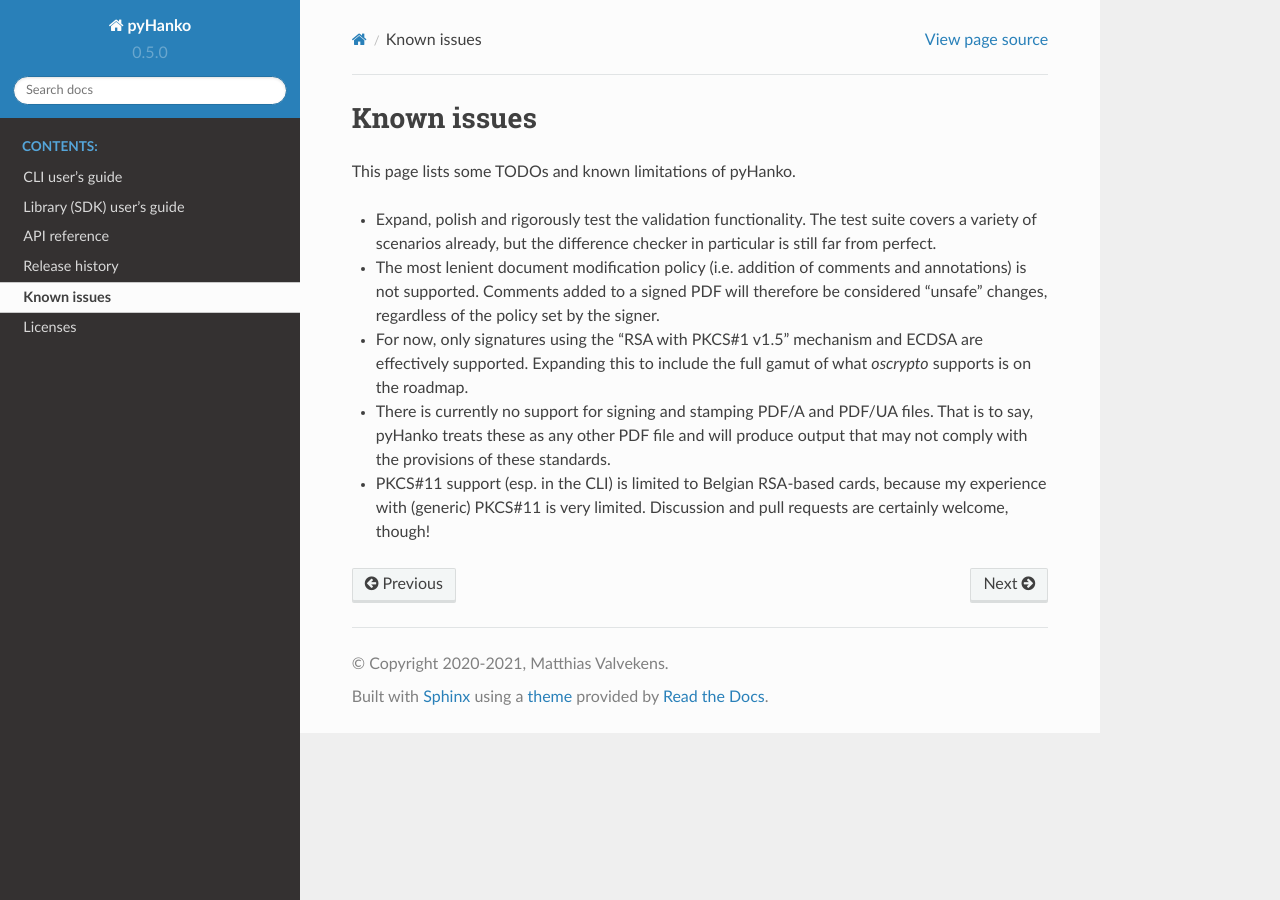
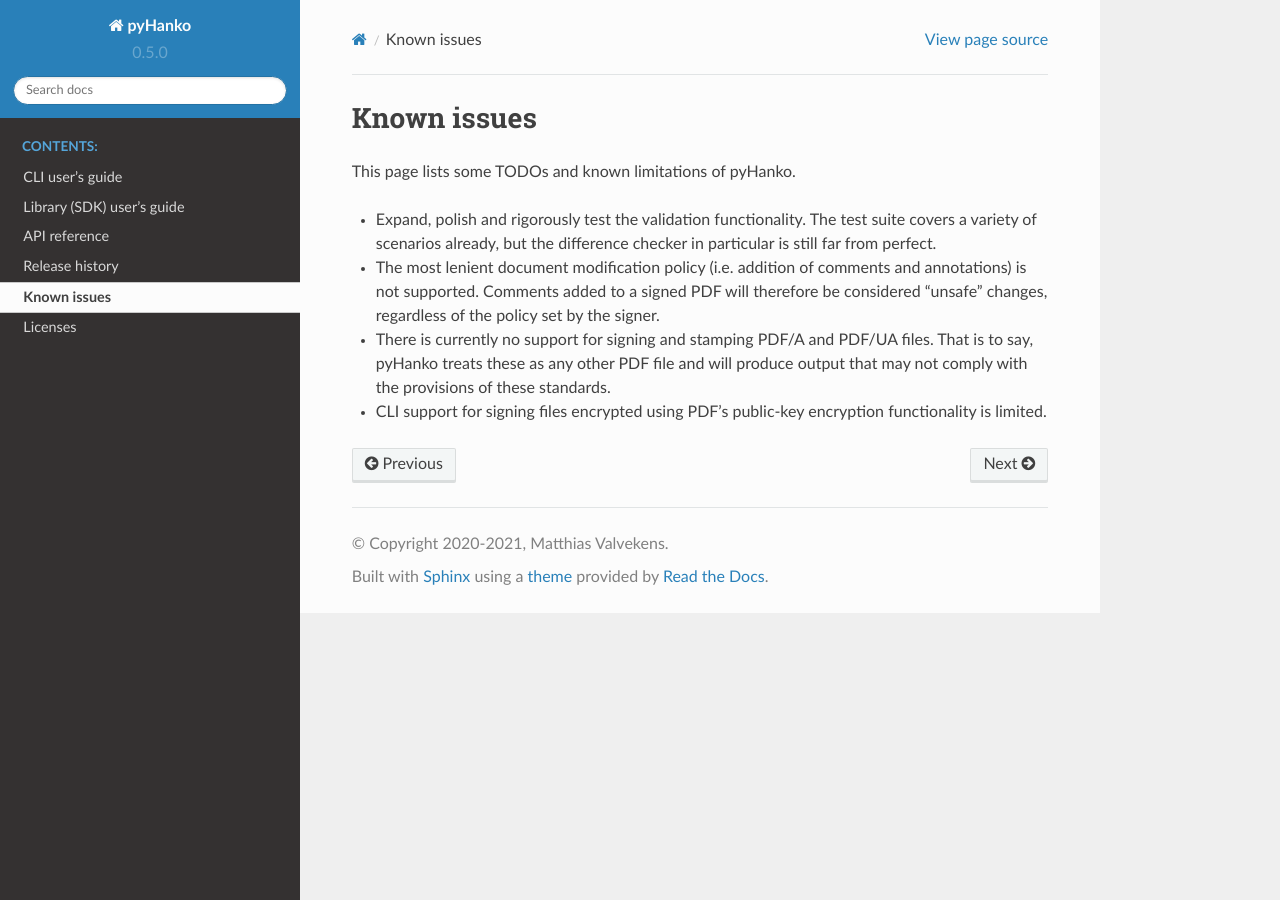
Before and after one commit to MatthiasValvekens/pyHanko, a Sphinx documentation site: the page built from docs/known-issues.rst, in a window 1280 px wide. Built offline with Sphinx 7.4.7 and the Read the Docs theme 2.0.0, drawn with Linux system fonts in a browser that asks for light colours.

Commit message:
Update known issues page

```diff
--- a/docs/known-issues.rst
+++ b/docs/known-issues.rst
@@ -10,13 +10,8 @@ This page lists some TODOs and known limitations of pyHanko.
   annotations) is not supported.
   Comments added to a signed PDF will therefore be considered "unsafe" changes,
   regardless of the policy set by the signer.
-* For now, only signatures using the "RSA with PKCS#1 v1.5" mechanism and ECDSA
-  are effectively supported.
-  Expanding this to include the full gamut of what `oscrypto` supports is on the
-  roadmap.
 * There is currently no support for signing and stamping PDF/A and PDF/UA files.
   That is to say, pyHanko treats these as any other PDF file and will produce
   output that may not comply with the provisions of these standards.
-* PKCS#11 support (esp. in the CLI) is limited to Belgian RSA-based cards,
-  because my experience with (generic) PKCS#11 is very limited. Discussion
-  and pull requests are certainly welcome, though!
+* CLI support for signing files encrypted using PDF's public-key encryption
+  functionality is limited.
```
